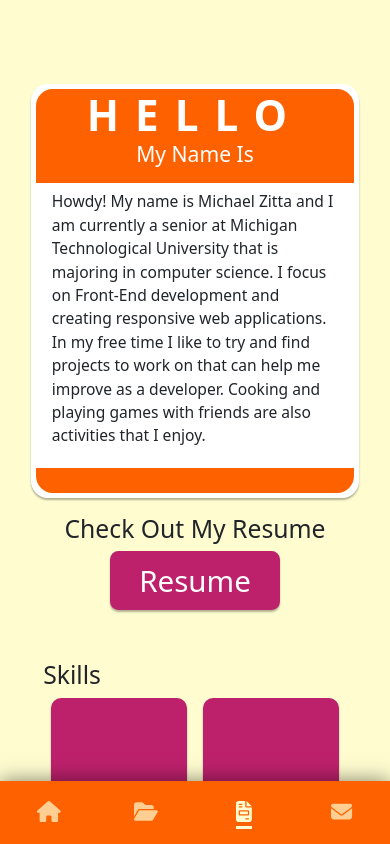
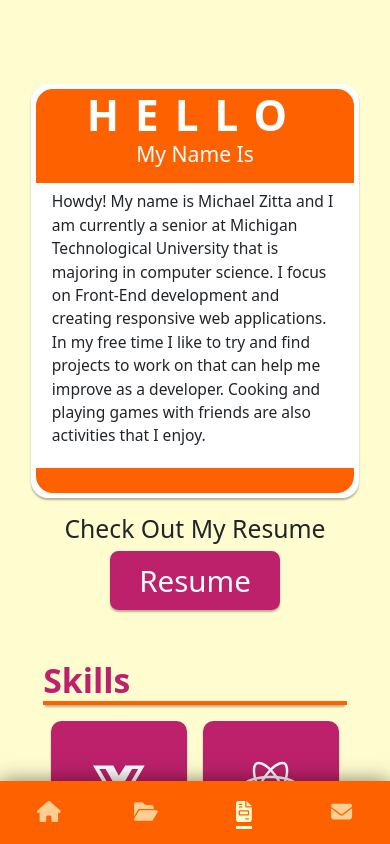
Before and after one commit to mezitta/portfolio, a React (Create React App) app: page /about in a window 390 px wide. Built offline with nearby package versions, Linux system fonts and the light colour scheme.

Commit message:
Skills section formatting better scaling for about page elements added icons for each skill fixed mobile nav highlight color

```diff
--- a/src/components/About.css
+++ b/src/components/About.css
@@ -37,7 +37,7 @@
 }
 
 .tag-body {
-    border-bottom: 3vh solid #FE6100;;
+    border-bottom: 3vh solid #FE6100;
     border-radius: 0 0 2vh 2vh;
     align-items: center;
     justify-content: center;
@@ -69,8 +69,21 @@
     margin-bottom: 1vh;
     background-color: #bd216c;
     color: #FFFFFF;
-    border-radius: 10px;
+    border-radius: 1.25vh;
     box-shadow: 0 2px 2px rgba(0, 0, 0, 0.3);
+}
+
+.skill-header {
+    color: #bd216c;
+    font-size: 4vh;
+    font-weight: bold;
+    border-bottom: 0.5vh solid #FE6100;
+    box-shadow: 0 4px 2px -2px rgba(0, 0, 0, 0.3);
+    margin-bottom: 2vh;
+}
+
+.skill p {
+    font-size: 1.75vh;
 }
 
 .skill-left {
@@ -85,7 +98,10 @@
     margin: auto;
     height: 75%;
     width: 90%;
-
+    display: flex;
+    align-items: center;
+    justify-content: center;
+    font-size: 7vh;
     border-bottom: 2px solid white;
 }
 
@@ -148,7 +164,7 @@ ul {
     }
 
     .skill {
-        height: 30vh;
+        height: 20vh;
         width: 90%;
     }
 
@@ -156,11 +172,7 @@ ul {
         width: 100%;
     }
 
-    .skill-left {
-        justify-content: center;
-    }
-
-    .skill-right {
+    .skill-left, .skill-right{
         justify-content: center;
     }
 
@@ -168,3 +180,9 @@ ul {
         font-size: 3.5vh;
     }
 }
+
+@media only screen and (min-width: 701px) and (max-width: 767px) {
+    .skill-left, .skill-right{
+        justify-content: center;
+    }
+}
--- a/src/components/About.js
+++ b/src/components/About.js
@@ -4,6 +4,14 @@ import Container from 'react-bootstrap/Container'
 import Row from 'react-bootstrap/Row'
 import Col from 'react-bootstrap/Col'
 import Resume from '../assets/mezitta2022Resume.pdf'
+
+import { FontAwesomeIcon } from "@fortawesome/react-fontawesome"
+import { faVuejs } from "@fortawesome/free-brands-svg-icons"
+import { faReact } from "@fortawesome/free-brands-svg-icons"
+import { faBootstrap } from "@fortawesome/free-brands-svg-icons"
+import { faJs } from "@fortawesome/free-brands-svg-icons"
+import { faJava } from "@fortawesome/free-brands-svg-icons"
+import { faC } from "@fortawesome/free-solid-svg-icons";
 
 import './About.css'
 
@@ -12,7 +20,7 @@ const About = () => {
         <div className="about-body">
             <Container fluid>
                 <Row className="about-row">
-                    <Col xs={12} sm={6} className="name-tag">
+                    <Col xs={12} md={6} className="name-tag">
                         <div className="tag-header">
                             <h1>HELLO</h1>
                             <h3>My Name Is</h3>
@@ -24,47 +32,47 @@ const About = () => {
                             Cooking and playing games with friends are also activities that I enjoy.</p>
                         </div>
                     </Col>
-                    <Col xs={12} sm={6} className="about-resume">
+                    <Col xs={12} md={6} className="about-resume">
                         <h2>Check Out My Resume</h2>
                         <a target="_blank" rel="noreferrer" href={Resume}><button>Resume</button></a>
                     </Col>
                 </Row>
-                <h2>Skills</h2>
+                <h2 className="skill-header">Skills</h2>
                 <ul>
                     <Row className="skills-row">
                         <Col xs={6} md={4} className="skill-col skill-left">
                             <div className="skill">
-                                <div className="skill-img"></div>
+                                <div className="skill-img"><FontAwesomeIcon icon={faVuejs} /></div>
                                 <li><p>Vue</p></li>
                             </div>
                         </Col>
                         <Col xs={6} md={4} className="skill-col">
                             <div className="skill">
-                                <div className="skill-img"></div>
+                                <div className="skill-img"><FontAwesomeIcon icon={faReact} /></div>
                                 <li><p>React</p></li>
                             </div>
                         </Col>
                         <Col xs={6} md={4}className="skill-col skill-right">
                             <div className="skill">
-                                <div className="skill-img"></div>
+                                <div className="skill-img"><FontAwesomeIcon icon={faBootstrap} /></div>
                                 <li><p>Bootstrap</p></li>
                             </div>
                         </Col>
                         <Col xs={6} md={4} className="skill-col skill-left">
                             <div className="skill">
-                                <div className="skill-img"></div>
+                                <div className="skill-img"><FontAwesomeIcon icon={faJs} /></div>
                                 <li><p>Front-End</p></li>
                             </div>
                         </Col>
                         <Col xs={6} md={4} className="skill-col">
                             <div className="skill">
-                                <div className="skill-img"></div>
+                                <div className="skill-img"><FontAwesomeIcon icon={faJava} /></div>
                                 <li><p>Java</p></li>
                             </div>
                         </Col>
                         <Col xs={6} md={4} className="skill-col skill-right">
                             <div className="skill">
-                                <div className="skill-img"></div>
+                                <div className="skill-img"><FontAwesomeIcon icon={faC} /></div>
                                 <li><p>C</p></li>
                             </div>
                         </Col>
--- a/src/components/Home.js
+++ b/src/components/Home.js
@@ -7,7 +7,7 @@ import Col from 'react-bootstrap/Col'
 
 import { FontAwesomeIcon } from "@fortawesome/react-fontawesome"
 import { faLinkedin } from "@fortawesome/free-brands-svg-icons"
-import { faGithub } from '@fortawesome/free-brands-svg-icons'
+import { faGithub } from "@fortawesome/free-brands-svg-icons"
 
 import './Home.css'
 
--- a/src/components/NavBar.css
+++ b/src/components/NavBar.css
@@ -63,7 +63,7 @@
         opacity: 1;
     }
 
-    .nav-col a:focus, .nav-col a:active {
+    .nav-col a:focus, .nav-col a:active, .nav-col a:hover {
         color: #FFFDD0;
     }
 
```
